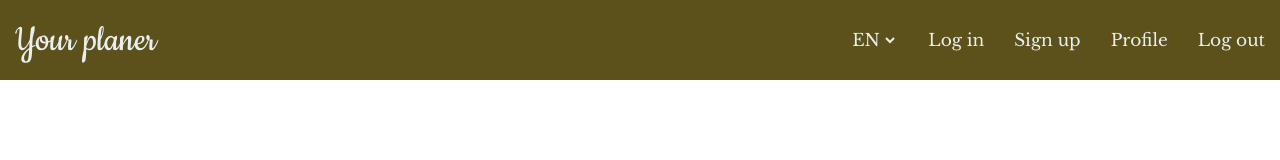
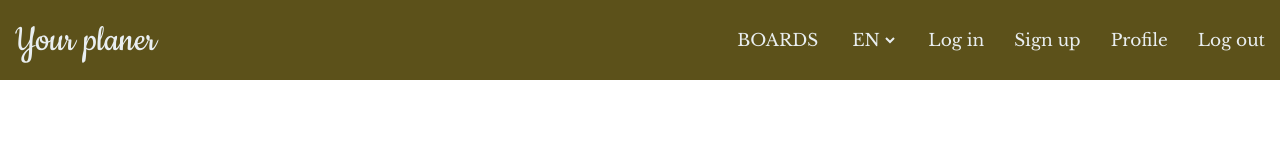
Before and after one commit to Perfect03/project-management-app, a React (Create React App) app: page /boards in a window 1280 px wide. Shown: the top 160 px of the page. Built offline with nearby package versions, Linux system fonts and the light colour scheme.

Commit message:
feat: add link for boards

```diff
--- a/src/components/app/App.tsx
+++ b/src/components/app/App.tsx
@@ -9,7 +9,7 @@ import Footer from 'components/footer/footer';
 import { Profile } from 'components/profile/Profile';
 import { Provider } from 'react-redux';
 import store from 'helpers/redux/store';
-import { Boards } from 'components/boards/Boards';
+import { BoardsPage } from 'components/boards/BoardsPage';
 
 function App() {
   return (
@@ -21,7 +21,7 @@ function App() {
             <Route path="login" element={<Autorization />} />
             <Route path="signup" element={<Registration />} />
             <Route path="profile" element={<Profile />} />
-            <Route path="boards" element={<Boards />} />
+            <Route path="boards" element={<BoardsPage />} />
             <Route path="*" element={<Notfoundpage />} />
           </Route>
         </Routes>
--- a/src/components/boards/Boards.tsx
+++ b/src/components/boards/BoardsPage.tsx
@@ -1,8 +1,8 @@
 import React from 'react';
 import './boards.scss';
 
-const Boards = () => {
+const BoardsPage = () => {
   return <div className="error-page"></div>;
 };
 
-export { Boards };
+export { BoardsPage };
--- a/src/components/header/Header.tsx
+++ b/src/components/header/Header.tsx
@@ -1,9 +1,10 @@
 import { NavLink, Outlet } from 'react-router-dom';
 import React from 'react';
 import './header.scss';
-import { Language } from './Language';
-import { SignupLogin } from './SignupLogin';
-import { AfterLogin } from './AfterLogin';
+import { Language } from './header-components/Language';
+import { SignupLogin } from './header-components/SignupLogin';
+import { AfterLogin } from './header-components/AfterLogin';
+import { Boards } from './header-components/Boards';
 
 const Header = () => {
   window.addEventListener('scroll', Header_change);
@@ -23,6 +24,7 @@ const Header = () => {
           <NavLink to="/">Your planer</NavLink>
         </div>
         <div className="header-content">
+          <Boards />
           <Language />
           <SignupLogin />
           <AfterLogin />
--- /dev/null
+++ b/src/components/header/header-components/Boards.tsx
@@ -0,0 +1,14 @@
+import React from 'react';
+import { NavLink } from 'react-router-dom';
+
+const Boards = () => {
+  return (
+    <>
+      <NavLink to="/boards" className="header-content__autorization">
+        BOARDS
+      </NavLink>
+    </>
+  );
+};
+
+export { Boards };
--- a/src/components/header/Language.tsx
+++ b/src/components/header/header-components/Language.tsx
@@ -1,5 +1,4 @@
 import React from 'react';
-import './header.scss';
 
 const Language = () => {
   return (
--- a/src/components/header/header.scss
+++ b/src/components/header/header.scss
@@ -8,7 +8,7 @@
 }
 
 %hover-shared {
-  text-shadow: -1px -1px 2px #726520, 1px 1px 2px #000000;
+  text-shadow: 1px 1px 2px #726520, -1px -1px 2px #000000;
   color: #2e1709;
   font-weight: 600;
 }
```
Also changed, not shown: src/components/header/header-components/AfterLogin.tsx (renamed from src/components/header/AfterLogin.tsx), src/components/header/header-components/SignupLogin.tsx (renamed from src/components/header/SignupLogin.tsx).
